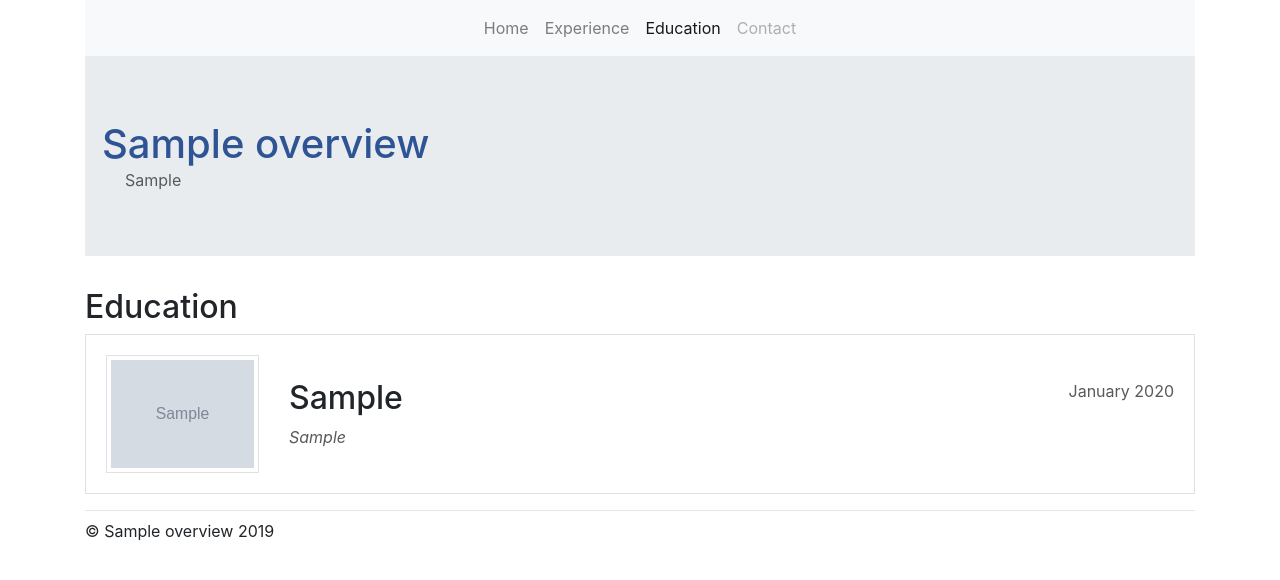
After one commit to matt5671110/web-resume, a Django app: page /education in a window 1280 px wide. The commit adds this page. Shown: the top 580 px of the page. Run offline with Django 3.2, Linux system fonts and the light colour scheme; tables that the repository leaves empty hold one stand-in row (values such as "Sample post"); grey boxes marked "Sample" are stand-in pictures; some libraries are stand-ins or nearby versions.

Commit message:
Add education page

```diff
--- a/Django/resume/admin.py
+++ b/Django/resume/admin.py
@@ -1,6 +1,6 @@
 from django.contrib import admin
 
-from .models import Overview, Nickname, Job, ExperienceBlurb, Project, Skill, ProjectPhoto, ProjectCategory
+from .models import Overview, Nickname, Job, ExperienceBlurb, Project, Skill, ProjectPhoto, ProjectCategory, School
 
 class SkillInline(admin.TabularInline):
 	model = Skill
@@ -20,3 +20,4 @@ admin.site.register(Job)
 admin.site.register(ExperienceBlurb)
 admin.site.register(Project, ProjectAdmin)
 admin.site.register(ProjectCategory)
+admin.site.register(School)
--- a/Django/resume/models.py
+++ b/Django/resume/models.py
@@ -18,7 +18,8 @@ class Job(models.Model):
 	cover_image = models.ImageField(upload_to='images/cover/', blank=True)
 	location = models.CharField('Where did you work',max_length=200)
 	title = models.CharField('Job title',max_length=200)
-	date = models.CharField('Date Range',max_length=200,null=True)
+	start_date = models.DateField('Start Date',null=True)
+	end_date = models.DateField('End Date',help_text="Leave empty if still working",blank=True,null=True)
 	short_description = models.TextField('Short Description', blank=True)
 	complete_description = models.TextField('Complete Description', blank=True)
 	def __str__(self):
@@ -55,3 +56,11 @@ class Skill(models.Model):
 class ProjectPhoto(models.Model):
 	project = models.ForeignKey(Project, on_delete=models.CASCADE)
 	photo = models.ImageField(upload_to='images/photos/')
+
+class School(models.Model):
+	thumbnail = models.ImageField(upload_to='images/thumbnails/', blank=True)
+	institution = models.CharField(max_length=200)
+	earned = models.CharField('What did you earn',help_text="Diploma, Degree, Certification, etc.",max_length=200)
+	date_recieved = models.DateField('Date Recieved',help_text="Put expected date if not yet recieved")
+	def __str__(self):
+		return self.institution
--- a/Django/resume/templates/resume/base.html
+++ b/Django/resume/templates/resume/base.html
@@ -30,7 +30,7 @@
 							<a class="nav-link" href="{% url 'experience' %}">Experience{% block experiencenavlinkcontent %}{% endblock %}</a>
 						</li>
 						<li class="nav-item {% block educationnavitemclass %}{% endblock %}">
-							<a class="nav-link" href="#">Education{% block educationnavlinkcontent %}{% endblock %}</a>
+							<a class="nav-link" href="{% url 'education' %}">Education{% block educationnavlinkcontent %}{% endblock %}</a>
 						</li>
 						<li class="nav-item {% block contactnavitemclass %}{% endblock %}" title="Not yet available">
 							<a class="nav-link disabled" href="#">Contact{% block contactnavlinkcontent %}{% endblock %}</a>
--- /dev/null
+++ b/Django/resume/templates/resume/education.html
@@ -0,0 +1,57 @@
+{% extends "resume/base.html" %}
+
+{% block title %}{{ overview.name }}{% endblock %}
+
+{% block educationnavitemclass %}active{% endblock %}
+
+{% block headername %}{{ overview.name }}{% endblock %}
+{% block headersubtext %}
+{% if schools %}
+<div class="carousel slide text-nowrap w-75 overflow-hidden" data-ride="carousel">
+	<div class="carousel-inner">
+		{% for school in schools %}
+		<span class="carousel-item brand-gray {% if forloop.counter == 1 %}active{% endif %}">{{ school.institution }}</span>
+		{% endfor %}
+	</div>
+</div>
+{% endif %}
+{% endblock %}
+
+
+{% block bodycontent %}
+{% if schools %}
+<div class="row">
+	<div class="col">
+		<h2>Education</h2>
+	</div>
+</div>
+{% for school in schools %}
+<div class="row">
+	<div class="col">
+		<div class="card rounded-0">
+			<div class="card-body">
+				<div class="row">
+					{% if school.thumbnail %}
+					<div class="col-sm-3 col-md-2 my-auto">
+						<img src="{{ school.thumbnail.url }}" class="img-thumbnail w-100 rounded-0 float-left">
+					</div>
+					{% endif %}
+					<div class="{% if school.thumbnail %}col-sm-9 col-md-10{% else %}col{% endif %} my-auto">
+						<div class="row">
+							<h2 class="col">{{ school.institution }}</h2>
+							<span class="col-auto brand-gray text-right float-right">{{ school.date_recieved|date:"F Y" }}</span>
+						</div>
+						<div class="row">
+							<i class="col brand-gray">{{ school.earned }}</i>
+						</div>
+					</div>
+				</div>
+			</div>
+		</div>
+	</div>
+</div>
+{% endfor %}
+{% endif %}
+{% endblock %}
+
+{% block footer %}{{ overview.name }}{% endblock %}
--- a/Django/resume/templates/resume/index.html
+++ b/Django/resume/templates/resume/index.html
@@ -37,14 +37,14 @@
 		<p>
 			{{ overview.experience }}
 		</p>
-		<p><a class="btn btn-secondary rounded-0" href="#" role="button">View details &raquo;</a></p>
+		<p><a class="btn btn-secondary rounded-0" href="{% url 'experience' %}" role="button">View details &raquo;</a></p>
 	</div>
 	<div class="col-md-6">
 		<h2>Education</h2>
 		<p>
 			{{ overview.education }}
 		</p>
-		<p><a class="btn btn-secondary rounded-0" href="#" role="button">View details &raquo;</a></p>
+		<p><a class="btn btn-secondary rounded-0" href="{% url 'education' %}" role="button">View details &raquo;</a></p>
 	</div>
 </div>
 {% endif %}
--- a/Django/resume/urls.py
+++ b/Django/resume/urls.py
@@ -5,4 +5,5 @@ from . import views
 urlpatterns = [
 	path('', views.index, name='index'),
 	path('experience', views.experience, name='experience'),
+	path('education', views.education, name='education'),
 ]
--- a/Django/resume/views.py
+++ b/Django/resume/views.py
@@ -1,8 +1,9 @@
 from django.shortcuts import render, get_object_or_404, get_list_or_404
 from django.http import HttpResponse
 from django.template import RequestContext
+from django.db.models import F
 
-from .models import Overview, Nickname, Job, ExperienceBlurb, ProjectCategory, Project
+from .models import Overview, Nickname, Job, ExperienceBlurb, ProjectCategory, Project, School
 
 def index(request):
 	overview = get_object_or_404(Overview, pk=1)
@@ -11,9 +12,9 @@ def index(request):
 
 def experience(request):
 	overview = get_object_or_404(Overview, pk=1)
-	blurbs = ExperienceBlurb.objects.all
-	jobs = Job.objects.all
-	project_categories = ProjectCategory.objects.all
+	blurbs = ExperienceBlurb.objects.all()
+	jobs = Job.objects.order_by(F('end_date').desc(nulls_first=True))
+	project_categories = ProjectCategory.objects.all()
 	num_categories_with_projects = 0
 	for category in ProjectCategory.objects.all():
 		if category.project_set.count() > 0:
@@ -26,3 +27,12 @@ def experience(request):
 		'num_categories_with_projects': num_categories_with_projects,
 	}
 	return render(request, 'resume/experience.html', context)
+
+def education(request):
+	overview = get_object_or_404(Overview, pk=1)
+	schools = School.objects.order_by('-date_recieved')
+	context = {
+		'overview': overview,
+		'schools': schools,
+	}
+	return render(request, 'resume/education.html', context)
```
Also changed, not shown: Django/resume/templates/resume/experience.html (+8 -6 lines), Django/images/thumbnails/csec_logo_njObPLQ.jpg (added), Django/images/thumbnails/ppcc_logo.png (added), Django/resume/migrations/0003_auto_20190410_1016.py (added), Django/resume/migrations/0004_auto_20190410_1028.py (added), Django/resume/migrations/0005_school.py (added).
